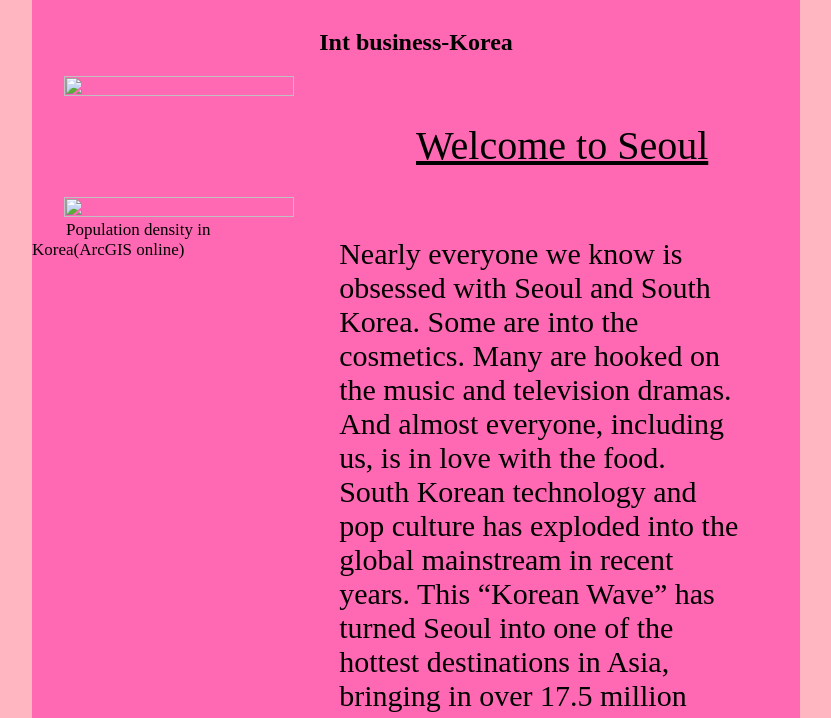
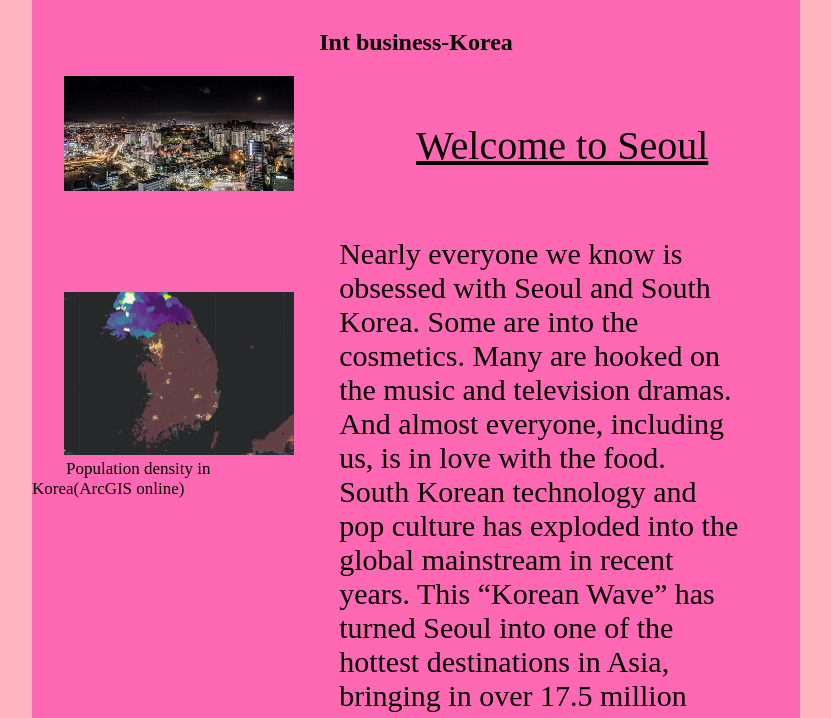
Before and after one commit to iovasebastian/iovasebastian.github.io, a plain HTML site: page index.html in a window 1280 px wide. Shown: the part 71-789 px from the top of the page, without its empty margins (224-1055 px from the left). Drawn offline with Linux system fonts and the light colour scheme.

Commit message:
Update index.html

```diff
--- a/index.html
+++ b/index.html
@@ -10,11 +10,11 @@
     <h1>Proiect Info</h1>
     <h2>Int business-Korea</h2>
     <div>
-        <a href="/proiect/poza.jfif" download="poza.jfif">
-            <img src="/proiect/poza.jfif" class="img1" />
+        <a href="/img/poza.jfif" download="poza.jfif">
+            <img src="/img/poza.jfif" class="img1" />
         </a>
-        <a href="/proiect/thumbnail.png" download="thumbnail.png">
-            <img src="/proiect/thumbnail.png" class="img2" />
+        <a href="/img/thumbnail.png" download="thumbnail.png">
+            <img src="/img/thumbnail.png" class="img2" />
         </a>
     <label class="pt_poza">Population density in Korea(ArcGIS online)</label>
     </div>
```
